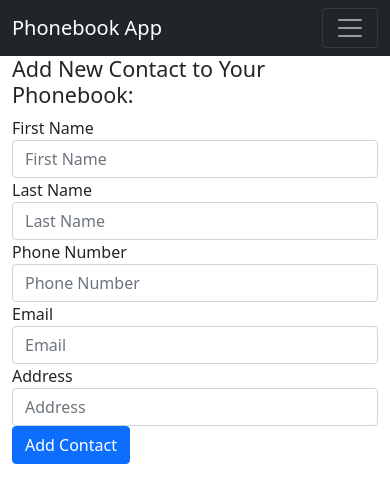
After one commit to ggarcia852/phone_book_flask, a Flask app: page /add_contact in a window 390 px wide. The commit adds this page. Shown: the top 503 px of the page. Run offline with Flask 2, Linux system fonts and the light colour scheme; the visitor is signed in with stand-in values (Sample User, id 1); parts of the project's set-up code (start-up, migrations or seed data) failed here and were passed over; some libraries are stand-ins or nearby versions.

Commit message:
updated phonebook

```diff
--- a/app/forms.py
+++ b/app/forms.py
@@ -1,13 +1,10 @@
 from flask_wtf import FlaskForm
-from flask_wtf.recaptcha import validators
 from wtforms import StringField, SubmitField, PasswordField
-from wtforms.validators import DataRequired, Email, EqualTo, data_required, email, equal_to
+from wtforms.validators import DataRequired, Email, EqualTo, Regexp
 
 class UserForm(FlaskForm):
     username = StringField('Userame', validators=[DataRequired()])
     email = StringField('Email', validators=[DataRequired(), Email()])
-    name = StringField('Name', validators=[DataRequired()])
-    phone = StringField('Phone', validators=[DataRequired()])
     password = PasswordField('Password', validators=[DataRequired()])
     confirm_password = PasswordField('Confirm Password', validators=[DataRequired(), EqualTo('password')])
     submit = SubmitField('Register')
@@ -17,3 +14,12 @@ class LoginForm(FlaskForm):
     username = StringField('Username', validators=[DataRequired()])
     password = PasswordField('Password', validators=[DataRequired()])
     submit = SubmitField('Log In')
+
+
+class PhonebookForm(FlaskForm):
+    first_name = StringField('First Name', validators=[DataRequired()])
+    last_name = StringField('Last Name', validators=[DataRequired()])
+    phone = StringField('Phone Number')
+    email = StringField('Email', validators=[DataRequired(), Email()])
+    address = StringField('Address', validators=[DataRequired()])
+    submit = SubmitField('Add Contact')
--- a/app/models.py
+++ b/app/models.py
@@ -11,17 +11,30 @@ def load_user(user_id):
 class User(db.Model, UserMixin):
     id = db.Column(db.Integer, primary_key=True)
     username = db.Column(db.String(150), nullable=False, unique=True)
-    email = db.Column(db.String(150), nullable=False, unique=True)
-    name = db.Column(db.String(150), nullable=False)
-    phone = db.Column(db.String(15), nullable=False)
+    email = db.Column(db.String(150), nullable=False)
     password = db.Column(db.String(256), nullable=False)
 
-    def __init__(self, username, email, name, phone, password):
+
+    def __init__(self, username, email, password):
         self.username = username
         self.email = email
-        self.name = name
-        self.phone = phone
         self.password = generate_password_hash(password)
 
     def check_password(self, password):
         return check_password_hash(self.password, password)
+
+class Phonebook(db.Model):
+    id = db.Column(db.Integer, primary_key=True)
+    first_name = db.Column(db.String(150), nullable=False)
+    last_name =  db.Column(db.String(150))
+    phone = db.Column(db.String(150))
+    email = db.Column(db.String(150))
+    address = db.Column(db.String(255))
+
+
+    def __init__(self, first_name, last_name, phone, email, address):
+        self.first_name = first_name
+        self.last_name = last_name
+        self.phone_number = phone
+        self.email = email
+        self.address = address
--- a/app/routes.py
+++ b/app/routes.py
@@ -1,40 +1,48 @@
 from app import app, db
 from flask import render_template, url_for, redirect, flash
-from app.forms import LoginForm, UserForm
-from app.models import User
+from app.forms import LoginForm, PhonebookForm, UserForm
+from app.models import Phonebook, User
 from flask_login import login_user, logout_user, current_user, login_required
 
-@app.route('/index')
+
+
+@app.route('/')
 def index():
-    return render_template('index.html')
+    title = "PhoneBook App"
+    contacts = Phonebook.query.all()
+
+    return render_template('index.html', contacts=contacts, title=title)
+
+
 
 @app.route('/register', methods=['GET', 'POST'])
 def register():
+    title = "Register New User"
     register_form = UserForm()
     if register_form.validate_on_submit():
         username = register_form.username.data
         email = register_form.email.data
-        name = register_form.name.data
-        phone = register_form.phone.data
         password = register_form.password.data
-        print("submitted correctly")
 
         existing_user = User.query.filter_by(username=username).all()
         if existing_user:
             flash(f'The username {username} is already in use. Please try again.', 'danger')
             return redirect(url_for('register'))
 
-        new_user = User(username, email, name, phone, password)
+        new_user = User(username, email, password)
         db.session.add(new_user)
         db.session.commit()
 
         flash(f'Thank you {username}, you have successfully registered!', 'success')
         return redirect(url_for('index'))
 
-    return render_template('register.html', form=register_form)
+    return render_template('register.html', form=register_form, title=title)
 
-@app.route('/login', methods =['GET', 'POST'])
+
+
+@app.route('/login', methods=['GET', 'POST'])
 def login():
+    title= 'Login'
     form = LoginForm()
     if form.validate_on_submit():
         username = form.username.data
@@ -42,17 +50,44 @@ def login():
 
         user = User.query.filter_by(username=username).first()
 
-        # if user is None or not user.check_password(password):
-        #     flash('wrong username or password', 'danger')
-        #     return redirect(url_for('login'))
+
+        if user is None or not user.check_password(password):
+            flash('Your username or password is incorrect', 'danger')
+            return redirect(url_for('login'))
 
         login_user(user)
-        flash(f'Welcome {user.username}, you have successfully logged in.', 'success')
+
+        flash(f'Welcome {user.username}. You have successfully logged in.', 'success')
+
         return redirect(url_for('index'))
 
-    return render_template('login.html', login_form=form)
+    return render_template('login.html', title=title, login_form=form)
+
+
 
 @app.route('/logout')
 def logout():
     logout_user()
     return redirect(url_for('index'))
+
+
+
+@app.route('/add_contact', methods=['GET', 'POST'])
+@login_required
+def add_contact():
+    title = "Add New Contact"
+    contact = PhonebookForm()
+    if contact.validate_on_submit():
+        first = contact.first_name.data
+        last = contact.last_name.data
+        phone = contact.phone.data
+        email = contact.email.data
+        address = contact.address.data
+
+        new_contact = Phonebook(first, last, phone, email, address)
+        db.session.add(new_contact)
+        db.session.commit()
+
+        flash('New Contact Added Successfully', 'success')
+        return redirect(url_for('index'))
+    return render_template('add_contact.html', form=contact, title=title)
--- /dev/null
+++ b/app/templates/add_contact.html
@@ -0,0 +1,32 @@
+{% extends 'base.html' %}
+
+{% block content %}
+    <h4>Add New Contact to Your Phonebook:</h4>
+    <form action="" method='POST'>
+        {{ form.csrf_token }}
+        <div class="form-group">
+            <fieldset>
+                {{ form.first_name.label }}
+                {{ form.first_name(class="form-control", placeholder="First Name") }}
+            </fieldset>
+            <fieldset>
+                {{ form.last_name.label }}
+                {{ form.last_name(class="form-control", placeholder="Last Name") }}
+            </fieldset>
+            <fieldset>
+                {{ form.phone.label }}
+                {{ form.phone(class="form-control", placeholder="Phone Number") }}
+            </fieldset>
+            <fieldset>
+                {{ form.email.label }}
+                {{ form.email(class="form-control", placeholder="Email") }}
+            </fieldset>
+            <fieldset>
+                {{ form.address.label }}
+                {{ form.address(class="form-control", placeholder="Address") }}
+            </fieldset>
+            {{ form.submit(class='btn btn-primary') }}
+        </div>
+    </form>
+
+{% endblock %}
--- a/app/templates/base.html
+++ b/app/templates/base.html
@@ -16,6 +16,7 @@
 
         <div class="container">
 
+        {% include 'messages.html' %}
 
             {% block content %}
 
--- a/app/templates/navbar.html
+++ b/app/templates/navbar.html
@@ -8,6 +8,7 @@
       <div class="navbar-nav">
         {% if current_user.is_authenticated %}
         <a class="nav-link" href="/">Contacts</a>
+        <a class="nav-link" href="add_contact">Add New Contact</a>
         <a class="nav-link" href="logout">Logout</a>
         {% else  %}
         <a class="nav-link" href="register">Register</a>
```
Also changed, not shown: app/templates/index.html (+23 -3 lines), app/templates/register.html (+1 -9 lines), migrations/versions/53c4b931a63a_.py (renamed from migrations/versions/a6a05a3fbff0_.py, +13 -6 lines), app.db.
